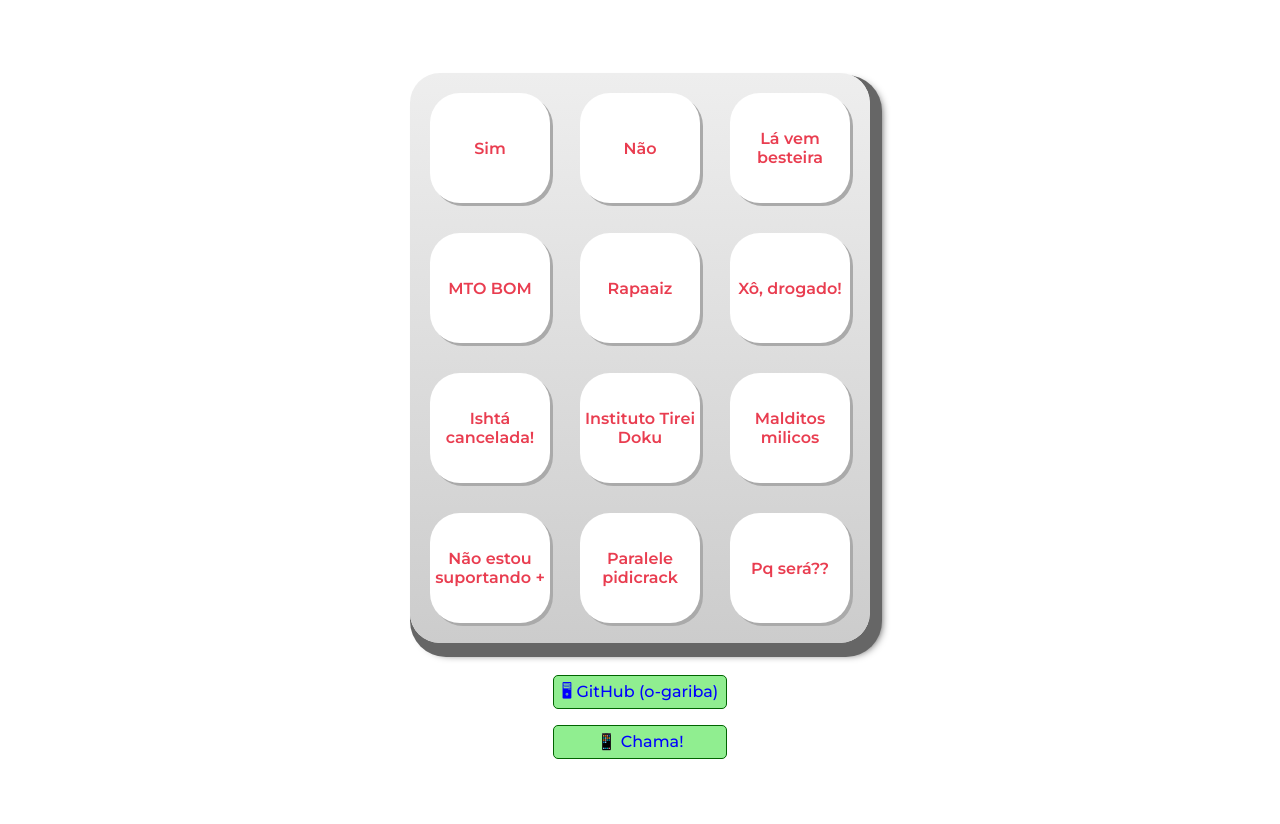
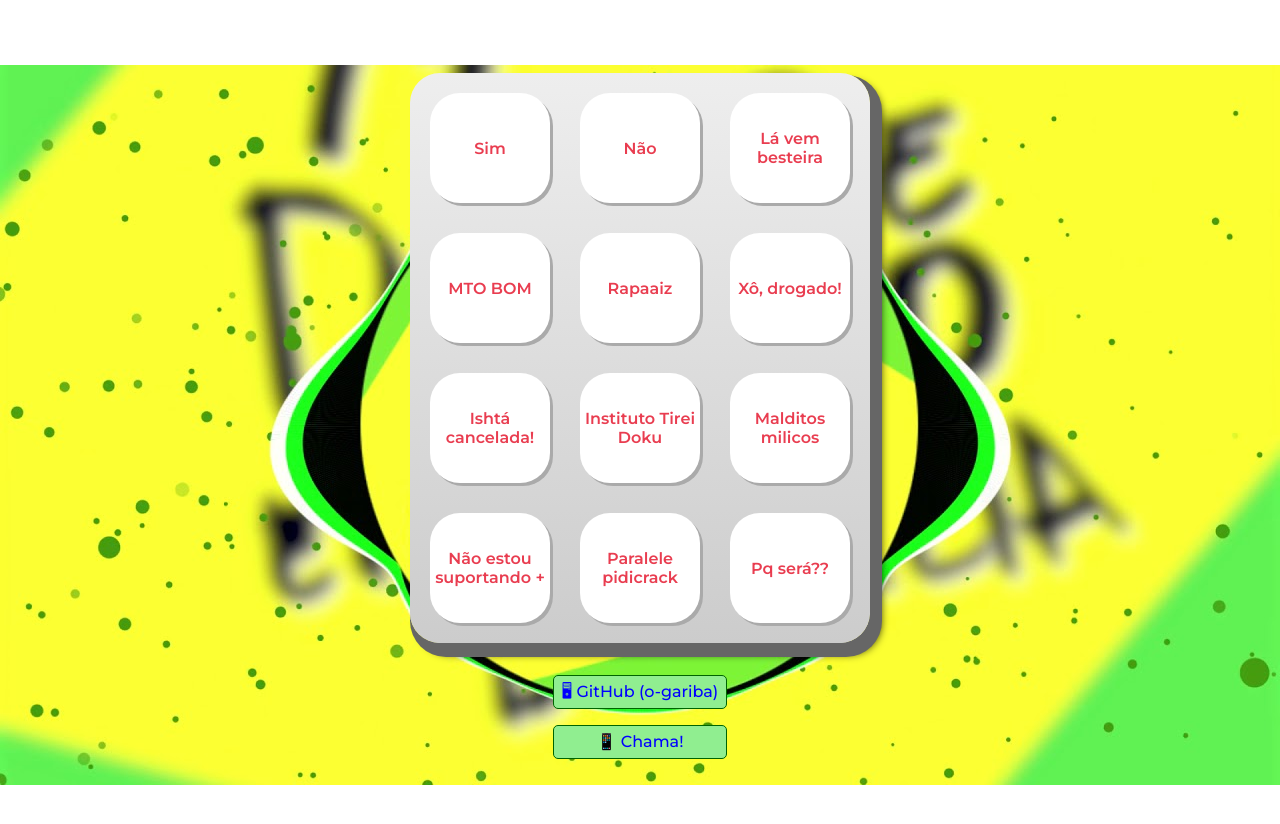
Before and after one commit to o-gariba/teclado-medoEdelirio, a plain HTML site: page index.html in a window 1280 px wide. Drawn offline with Linux system fonts and the light colour scheme; the site is published under a folder, as on GitHub Pages, so addresses that start at the root find nothing.

Commit message:
Teste: imgs background add?

```diff
--- a/css/estilos.css
+++ b/css/estilos.css
@@ -8,7 +8,7 @@
 
 body {
   align-items: center;
-  background-image: url('/images/bandeira-brasil.jpg');
+  background-image: url('../images/bandeira-brasil.jpg');
   background-position: center;
   display: flex;
   flex-direction: column;
@@ -99,7 +99,7 @@ h1 {
 
 @media screen and (min-width: 900px) {
   body {
-    background-image: url('/images/desktop-background.jpg');
+    background-image: url('../images/desktop-background.jpg');
     background-repeat: no-repeat;
     background-size: 100%;
 
```
